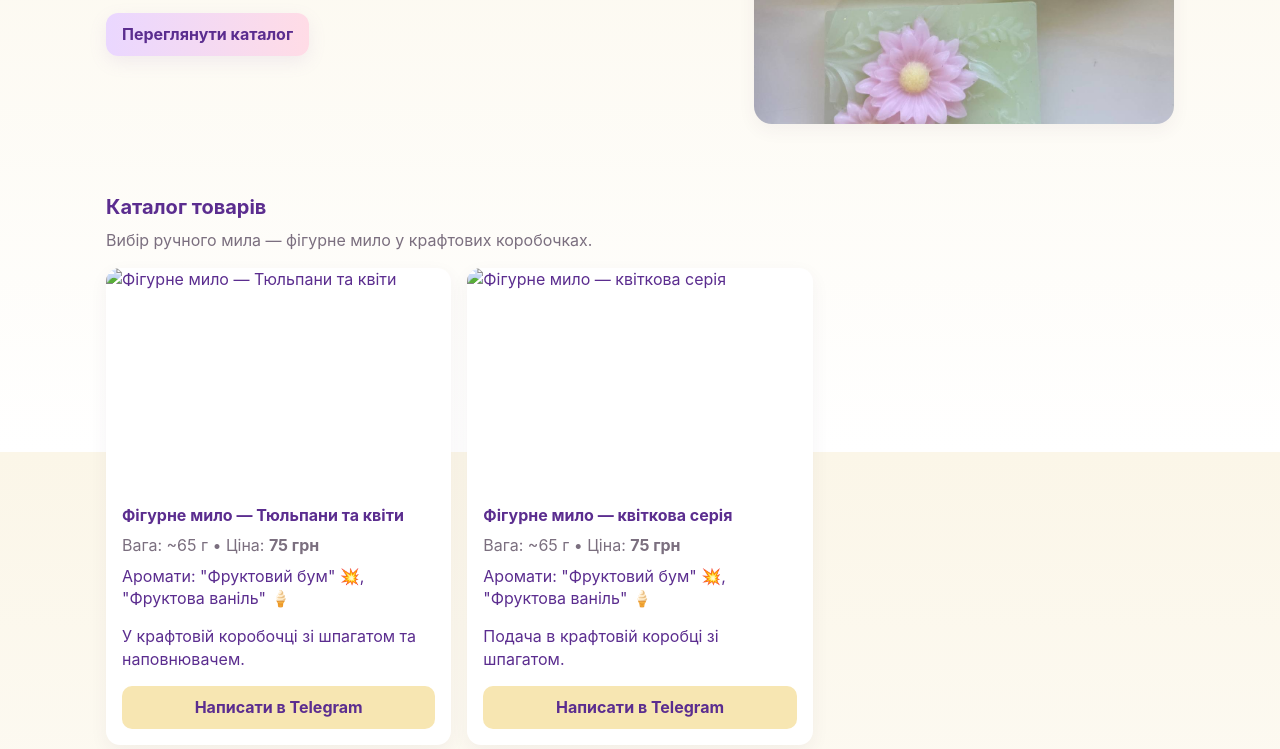
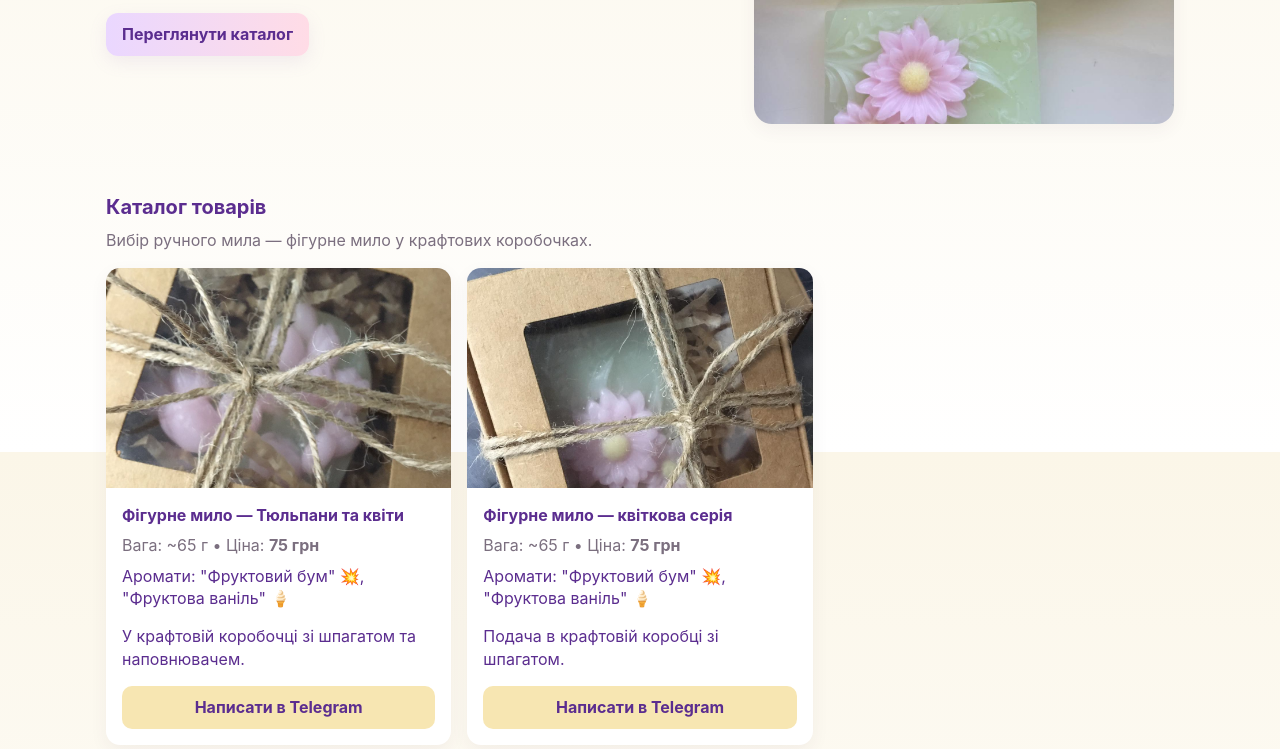
Before and after one commit to sb152810-droid/soap-shop, a website: page index.html in a window 1280 px wide. Shown: the part 348-1097 px from the top of the page. Drawn offline with Linux system fonts and the light colour scheme.

Commit message:
Fix image src names (remove duplicated .jpg and point favicon to actual logo filename)

```diff
--- a/index.html
+++ b/index.html
@@ -4,7 +4,7 @@
   <meta charset="utf-8" />
   <meta name="viewport" content="width=device-width,initial-scale=1" />
   <title>ClearSoap Studio by Anna — Естетичне мило</title>
-  <link rel="icon" href="assets/logo-icon.png" sizes="32x32" />
+  <link rel="icon" href="assets/ClearSoap Studio (Логотип)_20260202_140922_0000.png" sizes="32x32" />
   <meta name="description" content="ClearSoap Studio by Anna — естетичне мило ручної роботи у Броварах." />
   <link rel="stylesheet" href="styles.css" />
 </head>
@@ -47,7 +47,7 @@
       <div class="products-grid">
         <article class="product-card">
           <div class="product-media">
-            <img src="assets/IMG-77a7b6336606a4cf256e818b148c22c1-V.jpg.jpg" alt="Фігурне мило — Тюльпани та квіти" />
+            <img src="assets/IMG-77a7b6336606a4cf256e818b148c22c1-V.jpg" alt="Фігурне мило — Тюльпани та квіти" />
           </div>
           <div class="product-body">
             <h4>Фігурне мило — Тюльпани та квіти</h4>
@@ -63,7 +63,7 @@
 
         <article class="product-card">
           <div class="product-media">
-            <img src="assets/IMG-c7788848fd870dc729821eb70d2ffa88-V.jpg.jpg" alt="Фігурне мило — квіткова серія" />
+            <img src="assets/IMG-c7788848fd870dc729821eb70d2ffa88-V.jpg" alt="Фігурне мило — квіткова серія" />
           </div>
           <div class="product-body">
             <h4>Фігурне мило — квіткова серія</h4>
```
